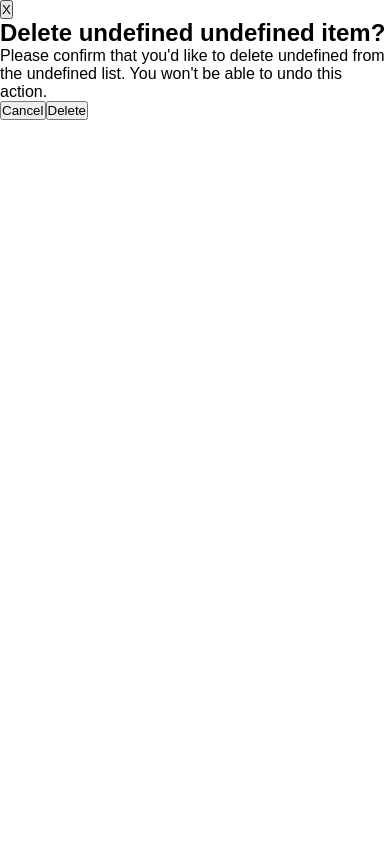
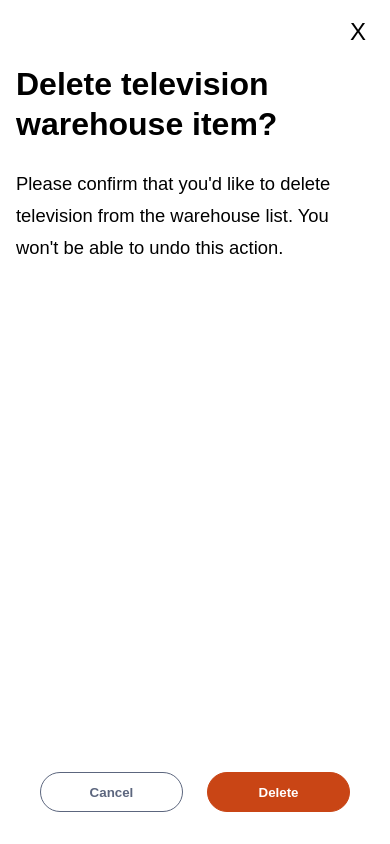
Before and after one commit to sowmya-malur/mountain-beaver-instock-client, a React (Create React App) app in the folder mountain-beaver-client/: page / in a window 390 px wide. Built offline with nearby package versions, Linux system fonts and the light colour scheme; a web font is replaced by a local one.

Commit message:
complete mobile view styling for modal

```diff
--- a/mountain-beaver-client/src/App.jsx
+++ b/mountain-beaver-client/src/App.jsx
@@ -10,7 +10,10 @@ function App() {
       <BrowserRouter className="body-copy">
         <Header />
         <Routes>
-          <Route path="/" element={<Modal />} />
+          <Route
+            path="/"
+            element={<Modal name={"television"} type={"warehouse"} />}
+          />
           {/* <Route path="/" element={<WarehousesPage />} /> Pass videos as prop if needed */}
           {/* <Route path="/inventory" element={<InventoryPage />} /> */}
         </Routes>
--- a/mountain-beaver-client/src/components/modal/Modal.jsx
+++ b/mountain-beaver-client/src/components/modal/Modal.jsx
@@ -5,15 +5,20 @@ function Modal({ name, type, id }) {
   return (
     <div className="modal">
       <div className="modal__layer" />
+
       <div className="modal__window">
-        <button>X</button>
         <div className="modal__top">
+          <button className="modal__del">X</button>
+        </div>
+
+        <div className="modal__middle">
           <h2 className="modal__title">{`Delete ${name} ${type} item?`}</h2>
           <p className="modal__dec">{`Please confirm that you'd like to delete ${name} from the ${type} list. You won't be able to undo this action.`}</p>
         </div>
+
         <div className="modal__bottom">
           <button className="modal__button">Cancel</button>
-          <button className="modal__button">Delete</button>
+          <button className="modal__button modal__button--del">Delete</button>
         </div>
       </div>
     </div>
--- a/mountain-beaver-client/src/components/modal/Modal.scss
+++ b/mountain-beaver-client/src/components/modal/Modal.scss
@@ -3,20 +3,93 @@
 
 .modal {
   width: 100%;
-  height: 100%;
+  height: 100vh;
+  position: absolute;
+  top: 0;
+
   &__layer {
-    position: absolute;
-    width: 100%;
-    height: 100%;
-    background-color: $Background-graphite;
-    opacity: 0.8;
-    top: 0;
+    @include tablet {
+      position: absolute;
+      width: 100%;
+      height: 100%;
+      background-color: $Background-graphite;
+      opacity: 0.8;
+      top: 0;
+    }
   }
   &__window {
     background-color: $Primary-white;
     width: 100%;
     height: 100%;
+    display: flex;
+    flex-direction: column;
+    position: relative;
+  }
+  &__top {
+    width: 100%;
+    display: flex;
+    justify-content: flex-end;
+    padding: 1rem;
+  }
+  &__del {
+    font-size: 1.5rem;
+    width: 2rem;
+    height: 2rem;
+    background-color: transparent;
+    border: none;
+    &:hover {
+      outline: 3px solid $Primary-indigo;
+    }
+  }
+  &__middle {
+    width: 100%;
+    display: flex;
+    flex-direction: column;
+    padding: 0 1rem;
+  }
+  &__title {
+    width: 100%;
+    font-size: 2rem;
+    line-height: 2.5rem;
+    margin-block-end: 1.5rem;
+  }
+  &__dec {
+    width: 100%;
+    font-size: 1.15rem;
+    line-height: 2rem;
+  }
+  &__bottom {
     position: absolute;
-    top: 0;
+    width: 100%;
+    bottom: 2rem;
+    padding: 0 1rem;
+    display: flex;
+    justify-content: space-evenly;
+  }
+  &__button {
+    font-weight: 600;
+    color: $Secondary-slate;
+    width: 40%;
+    height: 2.5rem;
+    border-radius: 50px;
+    border: 1px solid $Secondary-slate;
+    background-color: $Primary-white;
+    transition: ease-in-out 0.2s;
+    &:hover {
+      background-color: $Secondary-slate;
+      color: $Primary-white;
+    }
+    &:active {
+      scale: 0.95;
+    }
+    &--del {
+      border-color: $Supporting-red;
+      background-color: $Supporting-red;
+      color: $Primary-white;
+      &:hover {
+        background-color: $Primary-white;
+        color: $Supporting-red;
+      }
+    }
   }
 }
```
